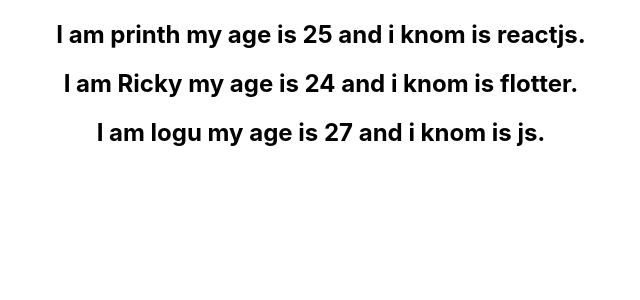
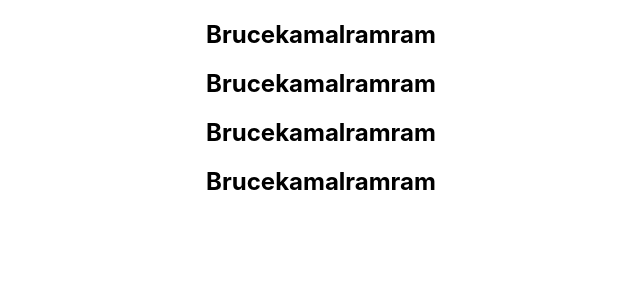
Before and after one commit to pirinth0403/react1, a React (Create React App) app: page / in a window 1280 px wide. Shown: the top 300 px of the page, without its empty margins (319-959 px from the left). Built offline with nearby package versions, Linux system fonts and the light colour scheme.

Commit message:
index as key

```diff
--- a/src/components/NameList.js
+++ b/src/components/NameList.js
@@ -2,6 +2,7 @@
 import Person  from './Person'
 
 function NameList() {
+    const names = ['Bruce' ,'kamal', 'ram' ,'ram']
     const persons = [
         {
             id:1,
@@ -22,8 +23,8 @@
             skill:'js'
         },
     ]
-    const personsList = persons.map(person => <Person person={person} />)
-    return <div> {personsList} </div>
+    const namesList = names.map((name,index) => <h2 key = {name,index} > {names} </h2>)
+    return <div> {namesList} </div>
 
 }
 
```
